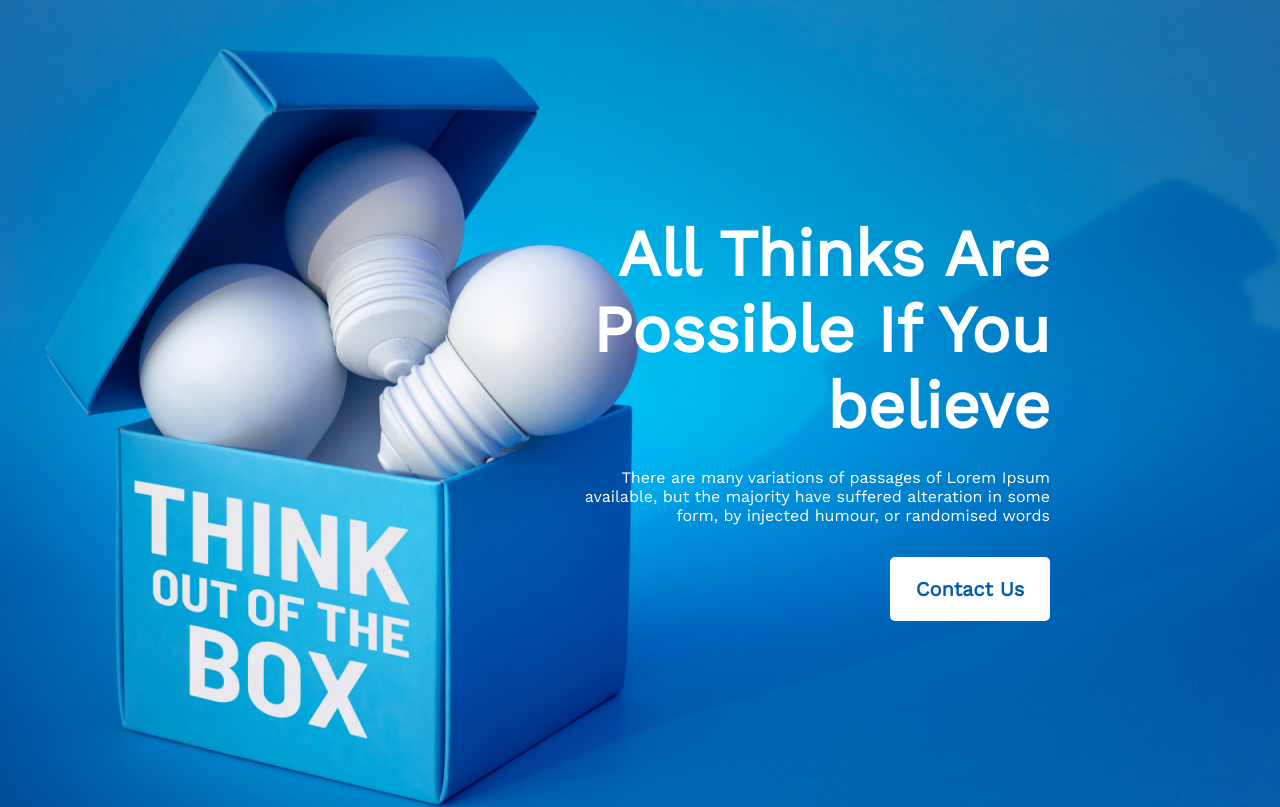
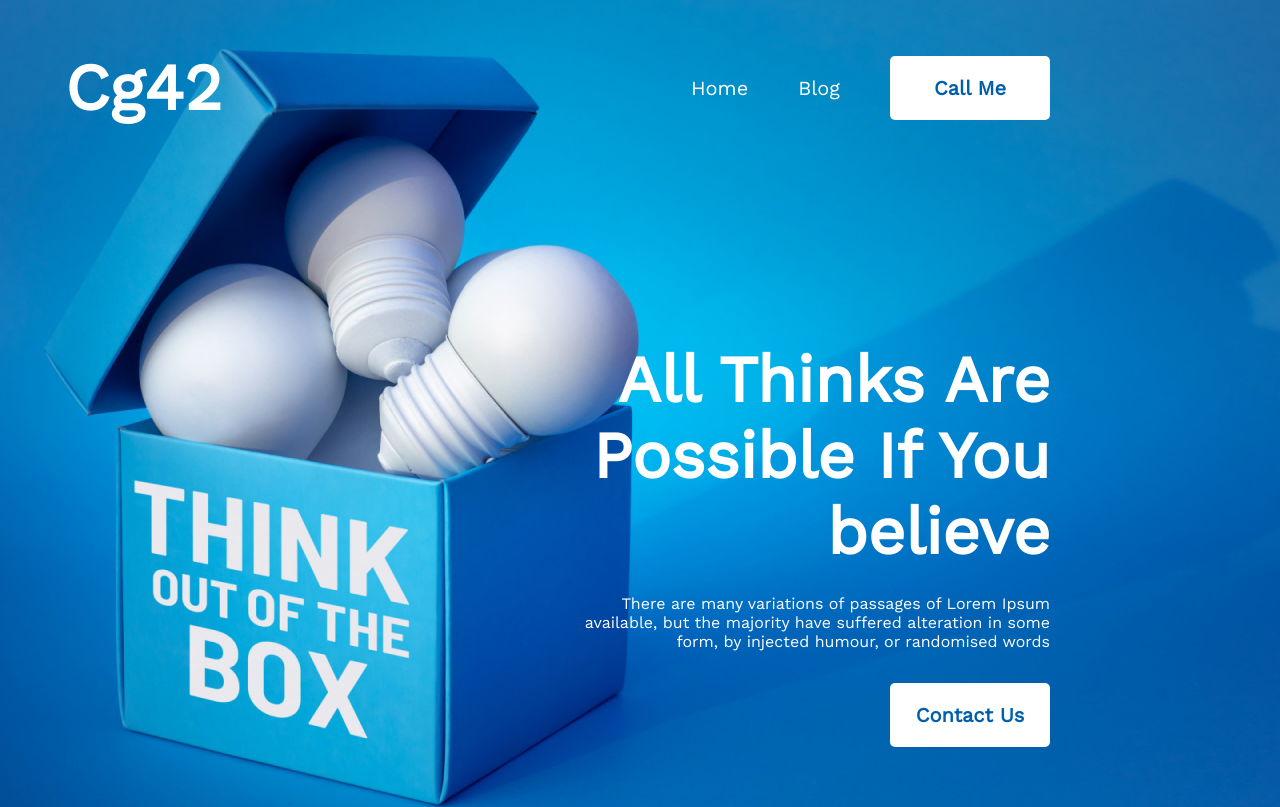
Before and after one commit to Obydur-Rahman/Assignment-1, a plain HTML site: page index.html in a window 1280 px wide. Shown: the top 807 px of the page. Drawn offline with nearby package versions, Linux system fonts and the light colour scheme.

Commit message:
final submit

```diff
--- a/css/style.css
+++ b/css/style.css
@@ -3,6 +3,46 @@
     padding: 0;
     font-family: 'Work Sans', sans-serif;
 
+}
+/* nav bar style */
+
+nav{
+    display: flex;
+    justify-content: space-between;
+    padding: 50px 0px 0px 65px;
+
+}
+nav .logo{
+    font-weight: 800;
+    font-size: 65px;
+    color:#FFFFFF ;
+
+}
+nav ul{
+    display: flex;
+    align-items: center;
+}
+nav li{
+    list-style: none;
+    margin-left: 50px;
+    font-size:20px ;
+    color:#FFFFFF ;
+}
+nav li a{
+    text-decoration: none;
+    color:#FFFFFF ;
+}
+.btn-primary{
+
+    background: #FFFFFF;
+    border-radius: 5px;
+    width: 160px;
+    height: 64px;
+    border: 0;
+    font-weight: 600;
+    font-size: 20px;
+    color: #005FAC;
+    margin-right: 230px;
 }
 
 /* ---------------------------------------------------- */
@@ -191,7 +231,24 @@ footer{
     background-color: #005FAC;
     border: 0;
     border-radius: 5px;
-    color: #fff;
+    color: #ffffff;
     font-size: 20px;
     margin-top: 13px;
 }
+/* -------------------------------- */
+
+
+/* copyright-bar  style*/
+
+.copyright-bar{
+
+
+}
+.copy-right{
+    text-align: center;
+    letter-spacing: 1.5px;
+    padding: 20px;
+    color: #FFFFFF;
+    background-color:#005FAC ;
+    font-size: 16px;
+}
--- a/index.html
+++ b/index.html
@@ -15,8 +15,20 @@
 
 
 
-    <!-- This is header section -->
+
     <header>
+        <!-- This is nav bar -->
+        <nav>
+            <h2 class="logo">Cg42</h2>
+            <ul>
+                <li> <a href="#">Home</a> </li>
+                <li> <a href="#">Blog</a> </li>
+                <li><button class="btn-primary">Call Me</button></li>
+            </ul>
+        </nav>
+
+
+        <!-- This is header section -->
 
 
         <h1 id="header-title">All Thinks Are<br> Possible If You<br> believe</h1>
@@ -137,8 +149,14 @@
                 <input type="email" name="email" placeholder="Enter your email" class="email-input">
                 <input type="button" value="Subscribe" class="subscribe-input">
             </form>
+
         </div>
+
     </footer>
+
+    <!-- Copyright claim -->
+    <div class="copyright-bar"></div>
+    <h4 class="copy-right">Copyright &#169 2023 Cg42. All Rights Reserved</h4>
 
 
 </body>
```
